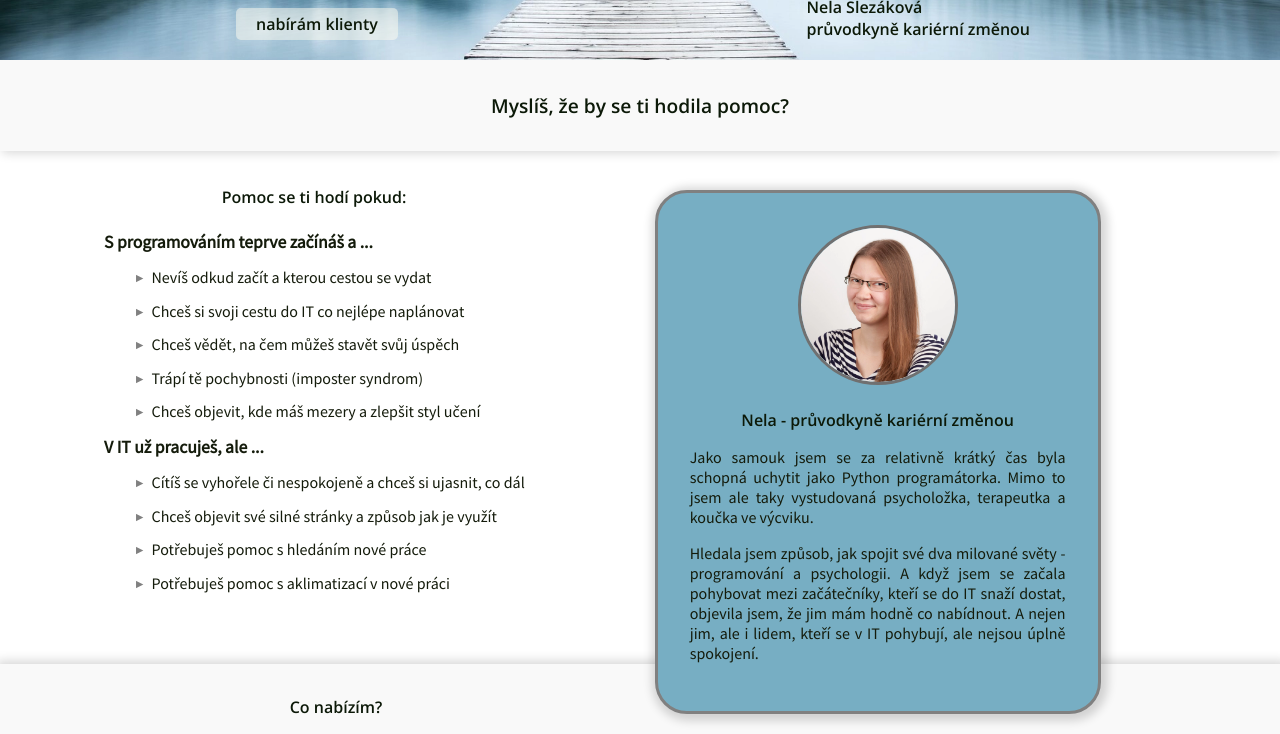
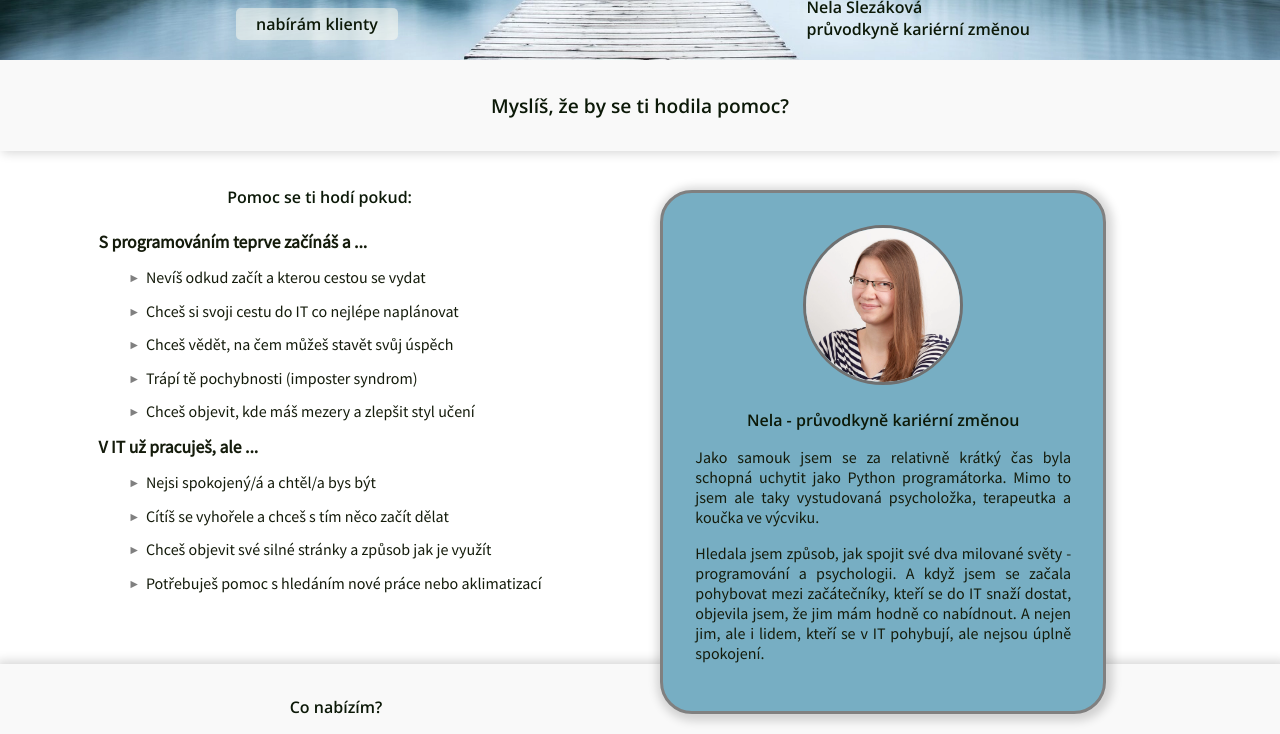
Before and after one commit to NelliaS/personal-webpage, a Next.js app: page / in a window 1280 px wide. Shown: the part 428-1162 px from the top of the page. Built offline with nearby package versions, Linux system fonts and the light colour scheme.

Commit message:
change in text

```diff
--- a/src/pages/index.tsx
+++ b/src/pages/index.tsx
@@ -65,11 +65,10 @@ const Home: NextPage = () => {
               </li>
               <li className={styles.mainitem}>V IT už pracuješ, ale ...{" "}</li>
 
-              <li className={styles.secondaryitem}>Cítíš se vyhořele či nespokojeně a chceš si ujasnit, co dál</li>
+              <li className={styles.secondaryitem}>Nejsi spokojený/á a chtěl/a bys být</li>
+              <li className={styles.secondaryitem}>Cítíš se vyhořele a chceš s tím něco začít dělat</li>
               <li className={styles.secondaryitem}>Chceš objevit své silné stránky a způsob jak je využít</li>
-              <li className={styles.secondaryitem}>Potřebuješ pomoc s hledáním nové práce</li>
-              <li className={styles.secondaryitem}>Potřebuješ pomoc s aklimatizací v nové práci</li>
-
+              <li className={styles.secondaryitem}>Potřebuješ pomoc s hledáním nové práce nebo aklimatizací</li>
             </ul>
           </div>
           <div className={styles.content__block3}>
```
